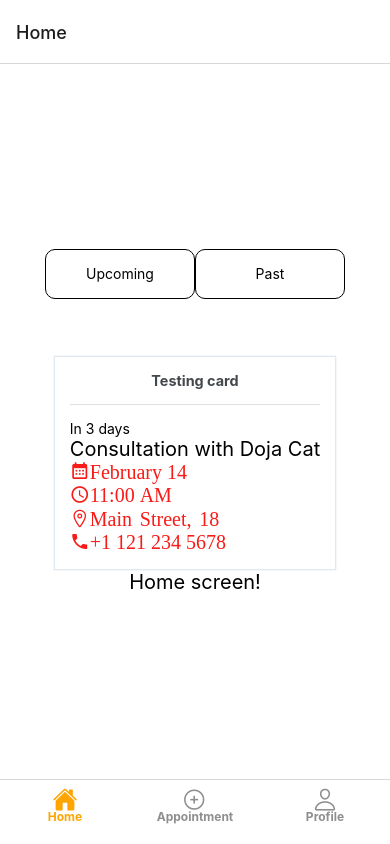
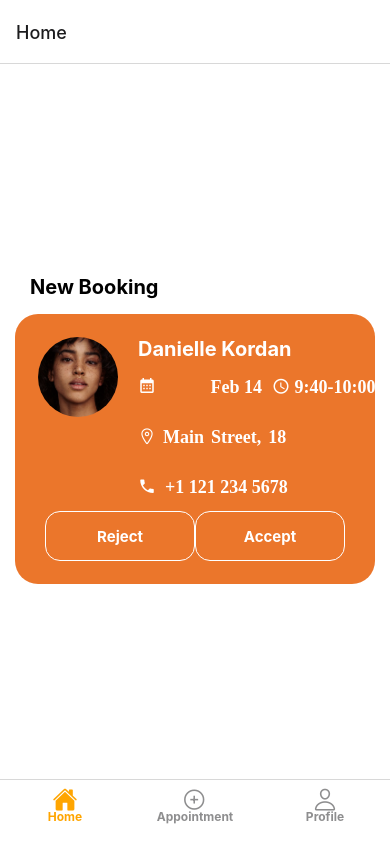
Before and after one commit to TienNguyen93/Vet-App, a React Native app in the folder vet-app/: screen / in a window 390 px wide. Built offline with nearby package versions, Linux system fonts and the light colour scheme.

Commit message:
add appointment details card on home screen

```diff
--- a/vet-app/screens/HomeScreen.js
+++ b/vet-app/screens/HomeScreen.js
@@ -1,53 +1,71 @@
-import { StyleSheet, Text, View, TextInput, TouchableOpacity } from 'react-native';
+import { StyleSheet, Text, View, TextInput, TouchableOpacity, Image } from 'react-native';
 import Icon from 'react-native-vector-icons/MaterialCommunityIcons';
 import Ionicons from "react-native-vector-icons/Ionicons";
 import { Card, Button} from 'react-native-elements';
 
+import per1 from '../photos/per1.jpg';
+
 function HomeScreen ({navigation}) {
     return (
         <View style={styles.container}>
-            <View style={{flexDirection: 'row', flex: 0.2}}>
+            <Text style={{fontSize: 20, alignSelf: 'flex-start', padding: 15, fontWeight: 'bold'}}>New Booking</Text>
+
+            <View style={{padding: 23, borderRadius: 23, backgroundColor: "#eb762b"}}>
+                <View style={{flexDirection: 'row'}}>
+                    <Image source={per1} style={{width: 80, height: 80, borderRadius: 100/2, padding: 40}}/>
+
+                    <View style={{lineHeight: 50, textAlign: 'justify', paddingLeft: 20}}>
+                        <Text style={{fontSize: 20, color: 'white', fontWeight: 'bold'}}>Danielle Kordan</Text>
+
+                        <View style={{flexDirection: 'row', justifyContent: 'space-between'}}>
+                            <Icon name="calendar-month" size={18} color="white">
+                                <Text style={{lineHeight: 50, marginLeft: 50, fontWeight: 'bold'}}>
+                                    {" "}Feb 14
+                                </Text>
+                            </Icon>
+
+                            <Icon name="clock-outline" size={18} color="white" style={{marginLeft: 10}}>
+                                <Text style={{lineHeight: 50, fontWeight: 'bold'}}>
+                                    {" "}9:40-10:00
+                                </Text>
+                            </Icon>
+                        </View>
+
+                        <Ionicons name="location-outline" size={18} color="white">
+                            <Text style={{lineHeight: 50, fontWeight: 'bold'}}>
+                                {" "}Main Street, 18
+                            </Text>
+                        </Ionicons>
+
+                        <Icon name="phone" size={18} color="white">
+                            <Text  style={{lineHeight: 50, fontWeight: 'bold'}}>
+                                {" "} +1 121 234 5678
+                            </Text>
+                        </Icon>
+                    </View>
+                </View>
+
+
+                <View style={{flexDirection: 'row', alignItems: 'center', justifyContent: 'center'}}>
                     <TouchableOpacity
                         style={{
-                        borderWidth: 1, borderRadius: 10, width: 150, height: 50,
-                        alignItems: 'center', padding: 15}}>
-                    <Text>
-                        Upcoming
+                            borderWidth: 1, borderRadius: 15, width: 150, height: 50,
+                            alignItems: 'center', padding: 15, borderColor: 'white'}}>
+                        <Text style={{fontSize: 15, fontWeight: 'bold', color: 'white'}}>
+                            Reject
                         </Text>
                     </TouchableOpacity>
 
                     <TouchableOpacity
                         style={{
-                        borderWidth: 1, borderRadius: 10, width: 150, height: 50,
-                        alignItems: 'center', padding: 15}}>
-                    <Text>Past</Text>
+                            borderWidth: 1, borderRadius: 15, width: 150, height: 50,
+                            alignItems: 'center', padding: 15, borderColor: 'white'}}>
+                        <Text style={{fontSize: 15, fontWeight: 'bold', color: 'white'}}>
+                            Accept
+                        </Text>
                     </TouchableOpacity>
                 </View>
-
-            <Card>
-                <Card.Title>Testing card</Card.Title>
-                <Card.Divider />
-                <Text>In 3 days</Text>
-                <Text style={{fontSize: 20}}>Consultation with Doja Cat</Text>
-
-                <Icon name="calendar-month" size={20} color="#F91B17">
-                    <Text>February 14</Text>
-                </Icon>
-
-                <Icon name="clock-outline" size={20} color="#F91B17">
-                    <Text>11:00 AM</Text>
-                </Icon>
-
-                <Ionicons name="location-outline" size={20} color="#F91B17">
-                    <Text>Main Street, 18</Text>
-                </Ionicons>
-
-                <Icon name="phone" size={20} color="#F91B17">
-                    <Text>+1 121 234 5678</Text>
-                </Icon>
-            </Card>
-
-            <Text style={{fontSize: 20}}>Home screen!</Text>
+            </View>
         </View>
     )
 }
@@ -60,5 +78,6 @@ const styles = StyleSheet.create({
         backgroundColor: '#fff',
         alignItems: 'center',
         justifyContent: 'center',
+        padding: 15,
     },
 });
```
Also changed, not shown: vet-app/photos/per1.jpg (added). Lines whose indentation alone changed are shown as unchanged.
